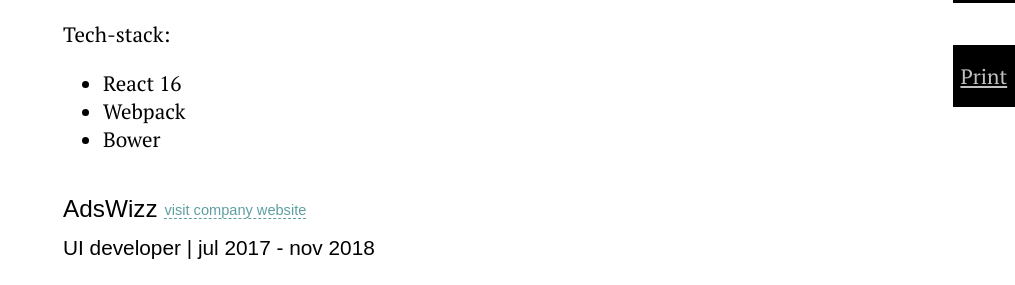
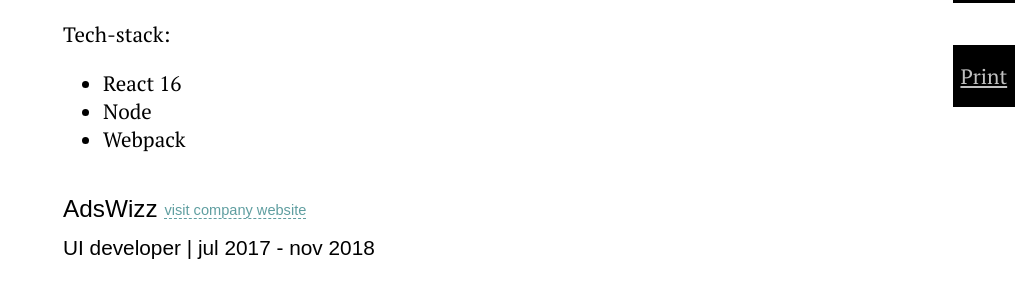
Before and after one commit to jscoox/jscoox.github.com, a Jekyll site: the page alex-okros.html, which Jekyll copies as it is, in a window 1280 px wide and 900 px high, scrolled down 1380 px. Shown: the part 163-448 px from the top of the window, without its empty margins (265-1280 px from the left). Built offline with Jekyll 4.4.1, drawn with Linux system fonts in a browser that asks for light colours; some web fonts are replaced.

Commit message:
Update alex-okros.html

```diff
--- a/alex-okros.html
+++ b/alex-okros.html
@@ -99,8 +99,8 @@
         <p>Tech-stack:</p>
         <ul>
           <li>React 16</li>
-          <li>Webpack</li>
-          <li>Bower</li>
+          <li>Node</li>
+	  <li>Webpack</li>
         </ul>
       </article>
       <article>
```
